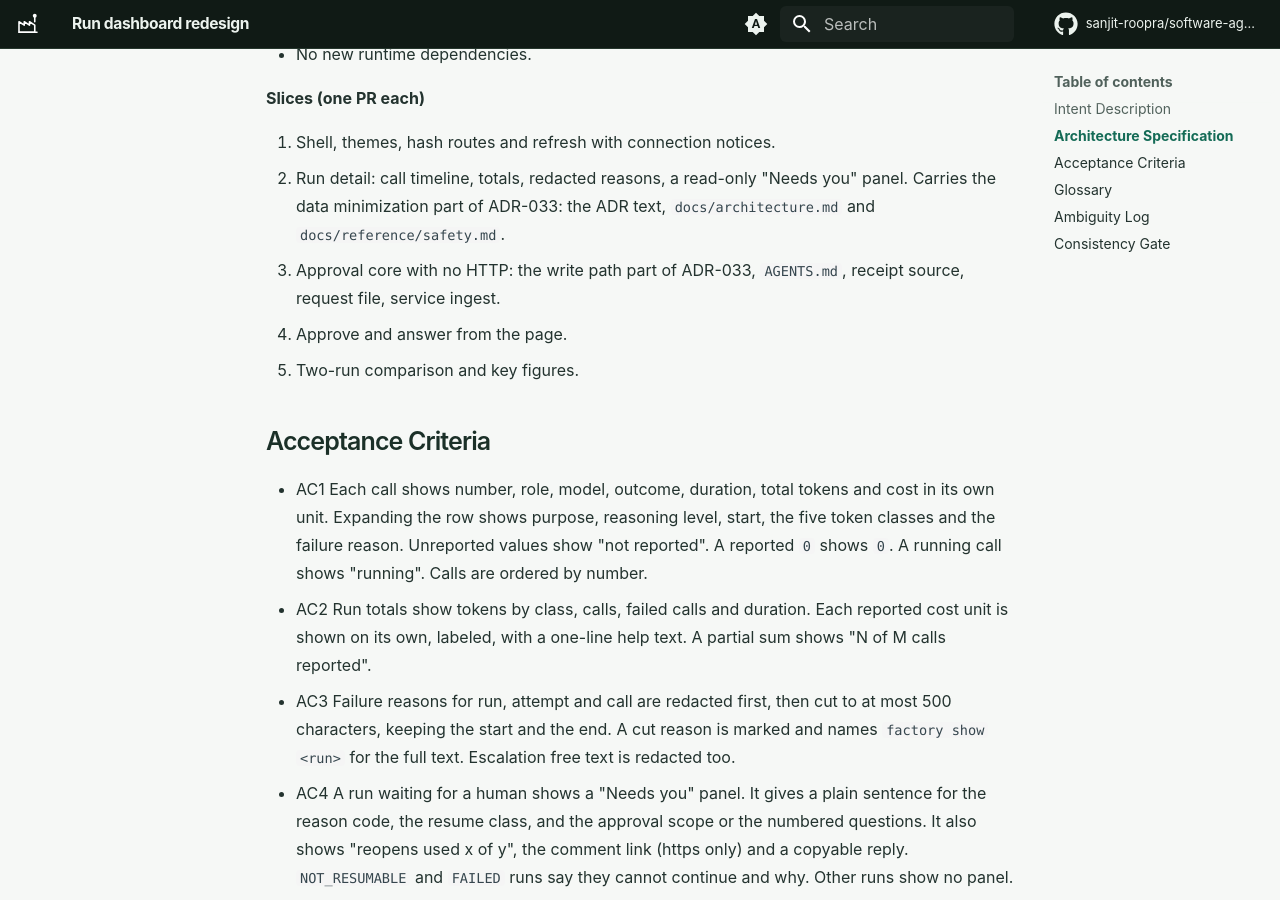
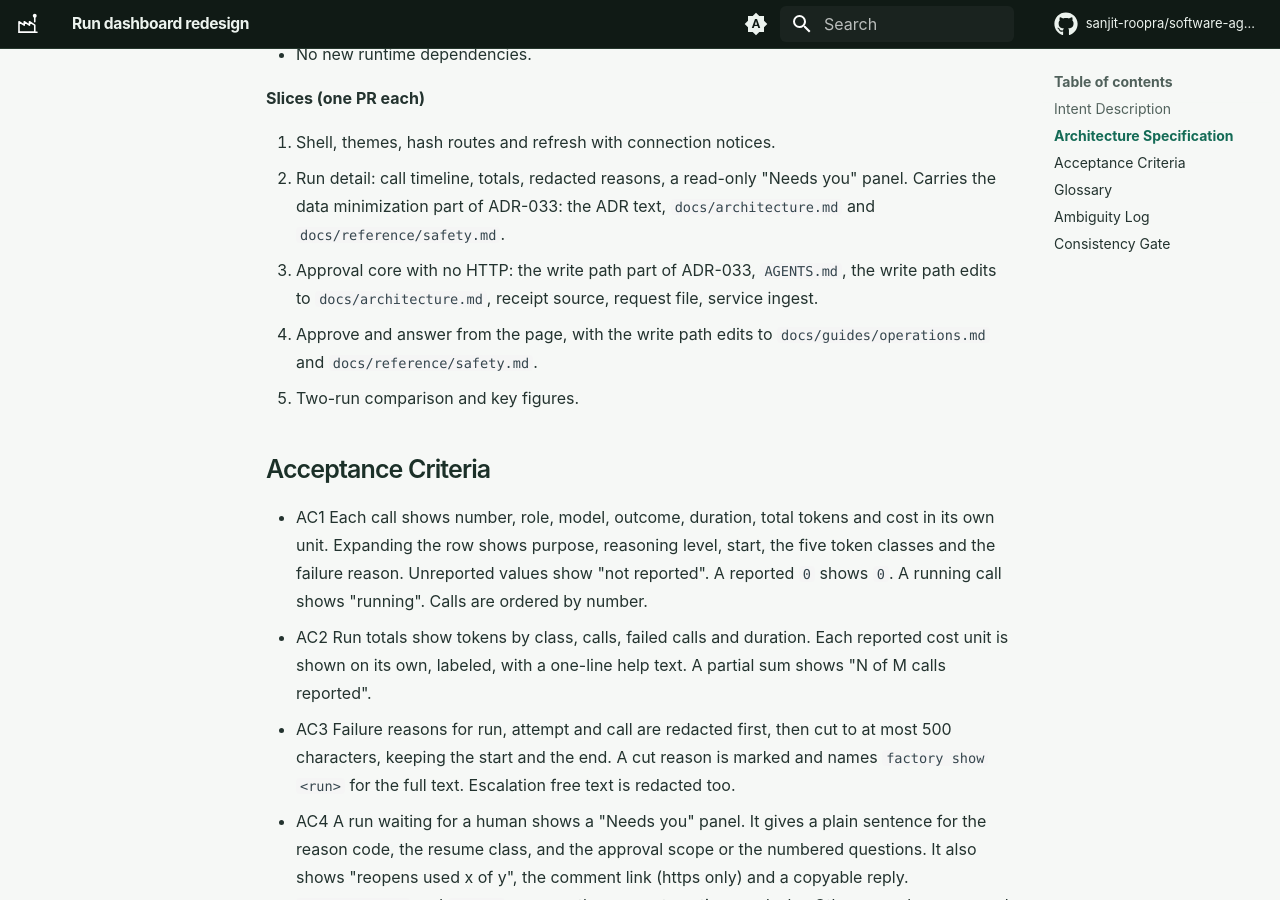
Before and after one commit to sanjit-roopra/software-agent-factory, an MkDocs documentation site: the page built from docs/specs/run-dashboard-redesign.md, in a window 1280 px wide and 900 px high, scrolled down 2389 px. Built offline with MkDocs 1.6.1 and Material for MkDocs 9.7.7, drawn with Linux system fonts in a browser that asks for light colours; comment, search, counter and statistics services are not loaded.

Commit message:
fix(dashboard): pin the smoke status check and give the write path docs a slice
The non-200 smoke test now serves a 202 with a body, so only the status
check can fail it. The spec assigns the write path edits to
docs/architecture.md to slice 3 and the edits to
docs/guides/operations.md and docs/reference/safety.md to slice 4, so no
doc is left saying the dashboard is read-only after the write path lands.

Co-Authored-By: Claude Opus 5.5 <noreply@anthropic.com>

```diff
--- a/docs/specs/run-dashboard-redesign.md
+++ b/docs/specs/run-dashboard-redesign.md
@@ -45,8 +45,8 @@ Out of scope: changes to what runtimes record, hosting beyond localhost, retryin
 
 1. Shell, themes, hash routes and refresh with connection notices.
 2. Run detail: call timeline, totals, redacted reasons, a read-only "Needs you" panel. Carries the data minimization part of ADR-033: the ADR text, `docs/architecture.md` and `docs/reference/safety.md`.
-3. Approval core with no HTTP: the write path part of ADR-033, `AGENTS.md`, receipt source, request file, service ingest.
-4. Approve and answer from the page.
+3. Approval core with no HTTP: the write path part of ADR-033, `AGENTS.md`, the write path edits to `docs/architecture.md`, receipt source, request file, service ingest.
+4. Approve and answer from the page, with the write path edits to `docs/guides/operations.md` and `docs/reference/safety.md`.
 5. Two-run comparison and key figures.
 
 ## Acceptance Criteria
```
Also changed, not shown: 1 other file.
